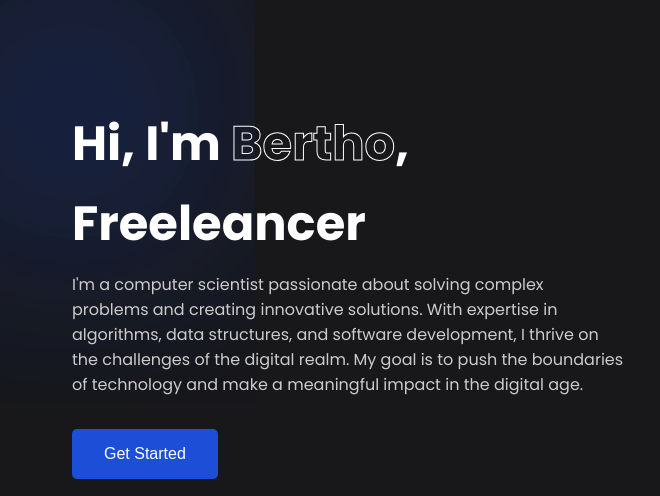
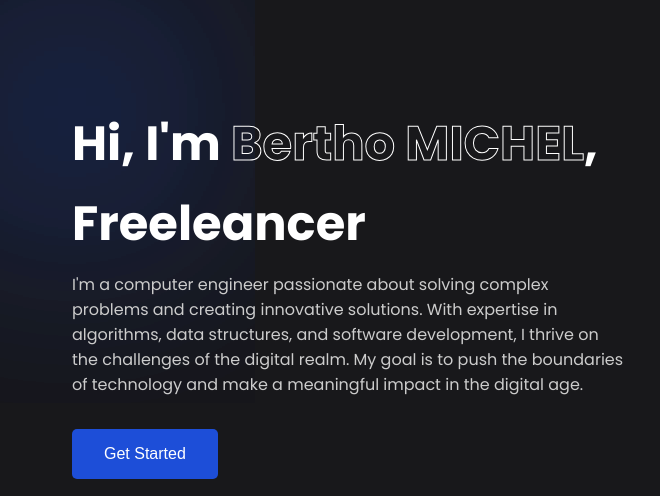
Before and after one commit to grandbertho/Portfolio, a plain HTML site: page index.html in a window 1280 px wide. Shown: the part 106-602 px from the top of the page, 0-660 px from the left. Drawn offline with nearby package versions, Linux system fonts and the light colour scheme.

Commit message:
Update index.html

```diff
--- a/index.html
+++ b/index.html
@@ -39,10 +39,10 @@
         <div class="content">
             <span class="blur"></span>
             <span class="blur"></span>
-            <h1>Hi, I'm <span>Bertho</span>, </h1>
+            <h1>Hi, I'm <span>Bertho MICHEL</span>, </h1>
             <h1 id="typing-text"></h1>
                 <p>
-                    I'm a computer scientist passionate about solving complex problems and creating innovative solutions.
+                    I'm a computer engineer passionate about solving complex problems and creating innovative solutions.
                     With expertise in algorithms, data structures, and software development, I thrive on the challenges
                     of the digital realm. My goal is to push the boundaries of technology and make a meaningful impact
                     in the digital age.
```
